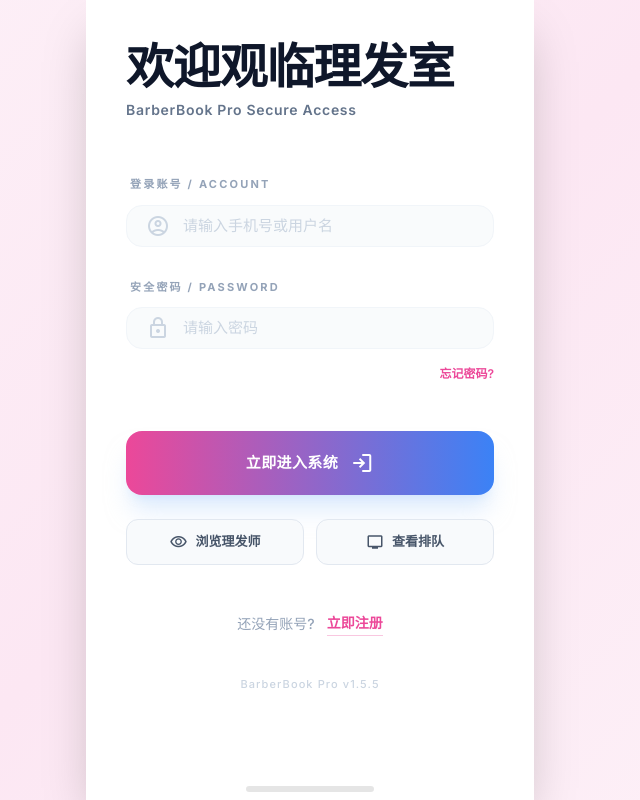
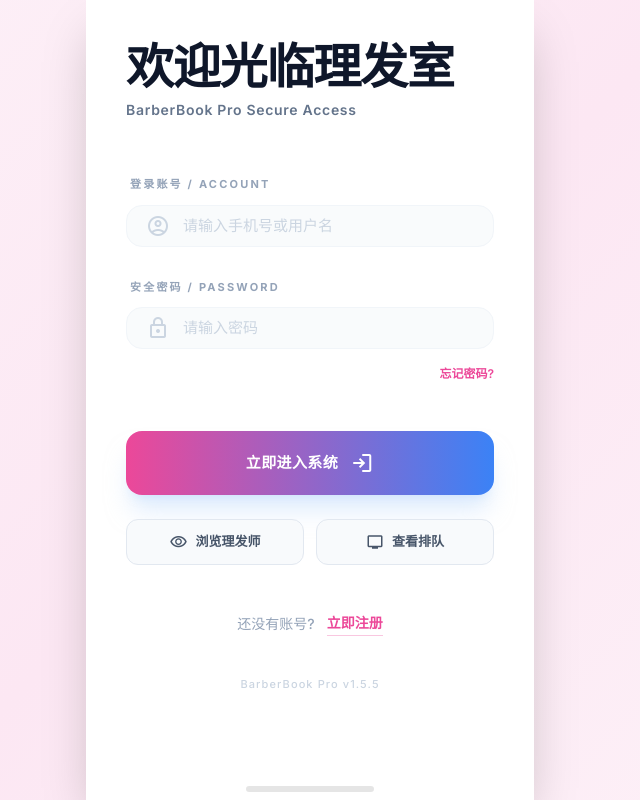
Before and after one commit to dgjin/barberbook-pro-app-new, a React (Vite) app: page /login in a window 1280 px wide. Shown: the whole page, without its empty margins (330-970 px from the left). Built offline with nearby package versions, Linux system fonts and the light colour scheme; no server answers; the database is empty.

Commit message:
重新修改了游客权限

```diff
--- a/pages/Login.tsx
+++ b/pages/Login.tsx
@@ -18,7 +18,7 @@ interface LoginForm {
 export const Login: React.FC<Props> = ({ onNavigate, onLogin }) => {
   const role = 'customer';
   const uiTexts = {
-    title: '欢迎观临理发室',
+    title: '欢迎光临理发室',
     subtitle: 'BarberBook Pro Secure Access',
     accountLabel: '登录账号 / ACCOUNT',
     accountPlaceholder: '请输入手机号或用户名'
--- a/pages/WebMonitor.tsx
+++ b/pages/WebMonitor.tsx
@@ -738,7 +738,7 @@ export const WebMonitor: React.FC<Props> = ({ onNavigate, currentUser }) => {
                     <div>
                         <h1 className="text-2xl font-bold tracking-tight text-white">BarberBook Pro <span className="text-primary">Monitor</span></h1>
                         <p className="text-xs text-slate-400 font-mono tracking-widest uppercase">
-                            {audioEnabled ? '系统语音引擎已开启' : '实时服务叫号系统'}
+                            {currentUser ? (audioEnabled ? '系统语音引擎已开启' : '实时服务叫号系统') : '游客浏览模式 - 仅查看'}
                         </p>
                     </div>
                 </div>
@@ -746,6 +746,8 @@ export const WebMonitor: React.FC<Props> = ({ onNavigate, currentUser }) => {
                 <div className="flex items-center gap-6">
 
                     <div className="flex items-center gap-8">
+                        {/* 仅登录用户显示语音播报按钮 */}
+                        {currentUser && (
                             <button
                                 onClick={toggleAudio}
                                 className={`flex items-center gap-2 px-5 py-2.5 rounded-full border transition-all ${audioEnabled
@@ -763,7 +765,7 @@ export const WebMonitor: React.FC<Props> = ({ onNavigate, currentUser }) => {
                                 )}
                                 <span className="text-sm font-bold">{audioEnabled ? '系统播报中' : '点击开启系统叫号'}</span>
                             </button>
-
+                        )}
 
                         <div className="text-right">
                             <p className="text-3xl font-mono font-bold leading-none">{currentTime.toLocaleTimeString([], { hour12: false })}</p>
```
Lines whose indentation alone changed are shown as unchanged.
